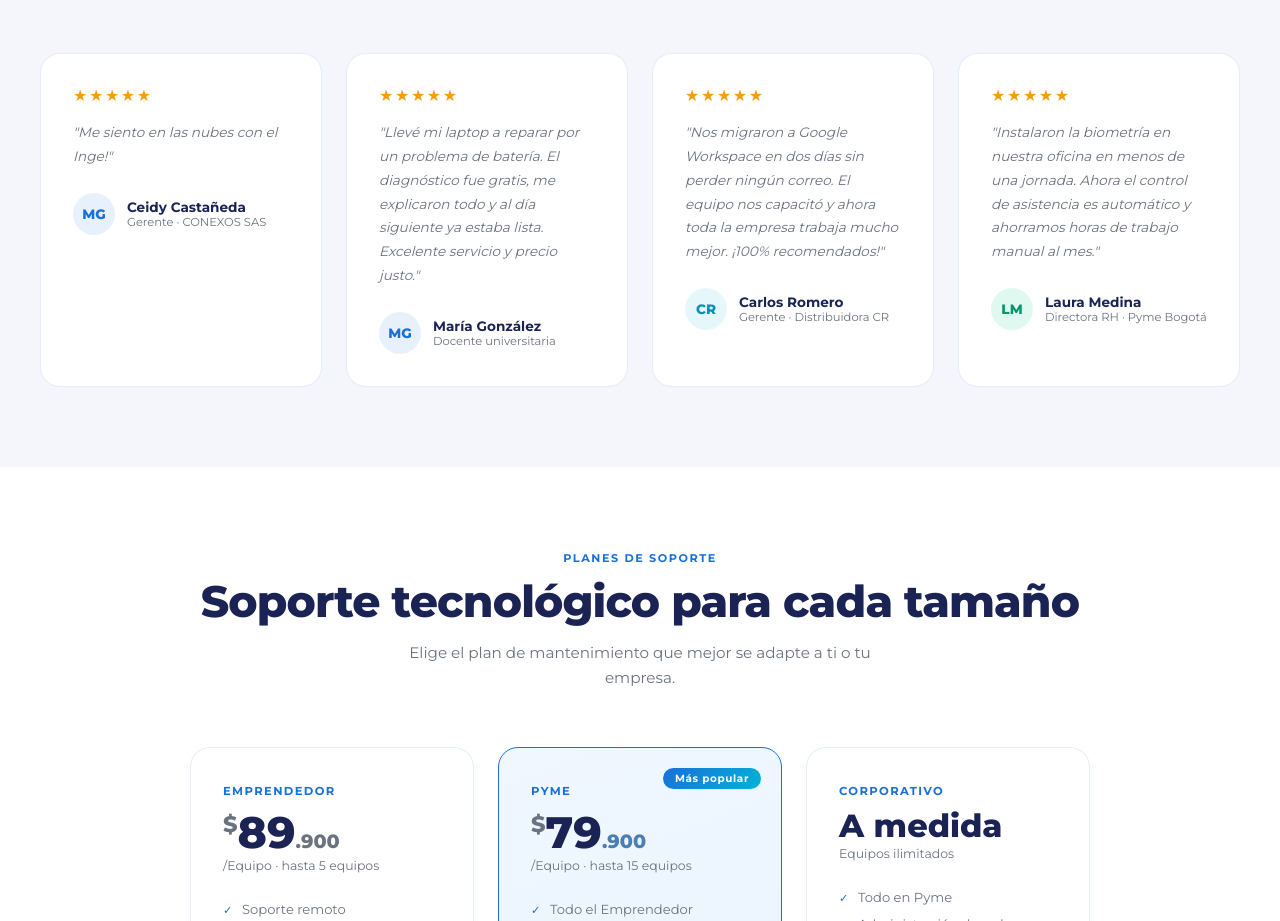
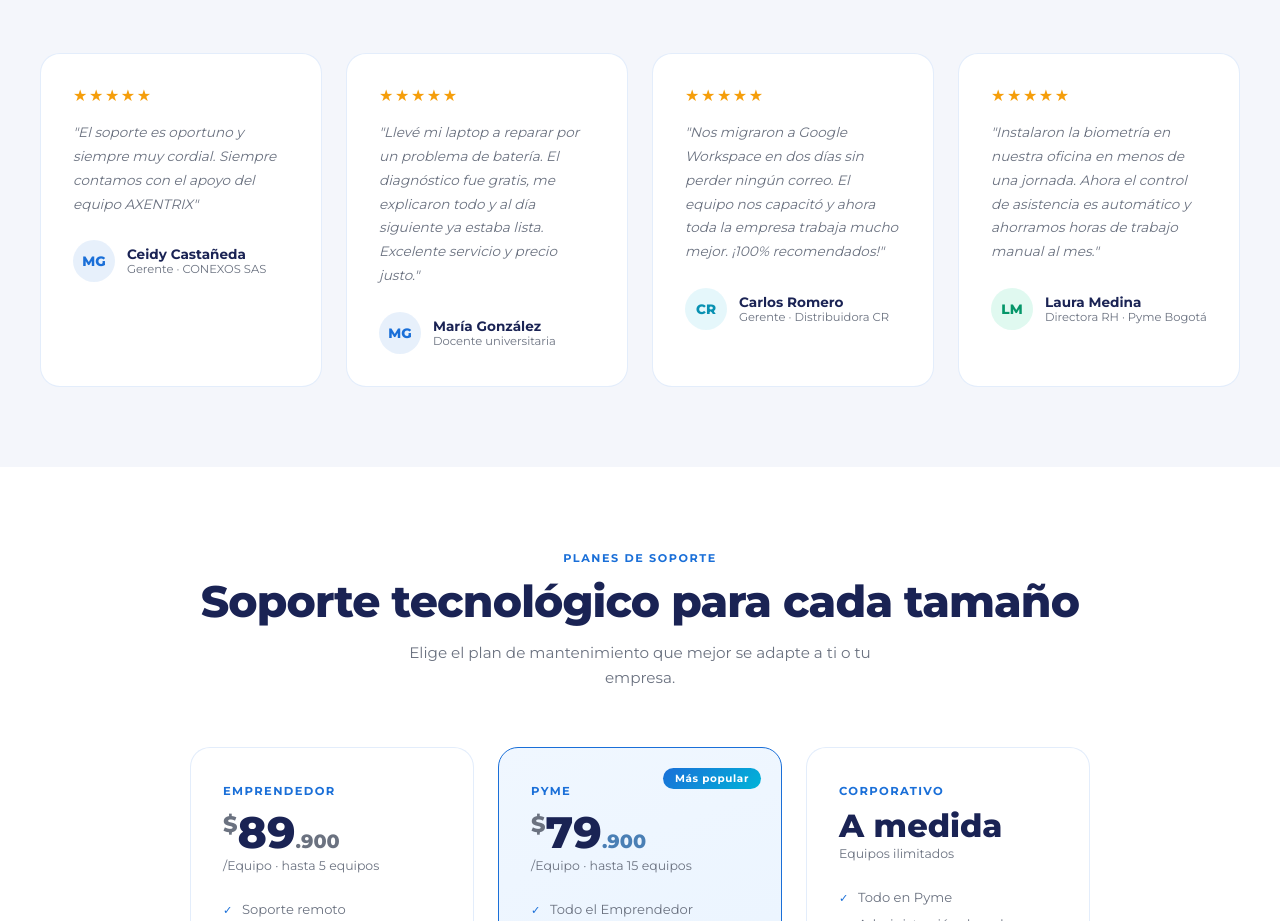
Before and after one commit to danielvasquezcandela/axentrix, a plain HTML site: page index.html in a window 1280 px wide. Shown: the part 5530-6451 px from the top of the page. Drawn offline with Linux system fonts and the light colour scheme; a script that the page names is missing.

Commit message:
Update index.html

```diff
--- a/index.html
+++ b/index.html
@@ -799,7 +799,7 @@ footer{background:var(--dark);padding:4rem 1.5rem 2rem;}
     <div class="testi-grid">
       <div class="testi-card reveal">
         <div class="testi-stars">★★★★★</div>
-        <p class="testi-text">"Me siento en las nubes con el Inge!"</p>
+        <p class="testi-text">"El soporte es oportuno y siempre muy cordial. Siempre contamos con el apoyo del equipo AXENTRIX"</p>
         <div class="testi-author"><div class="testi-avatar" style="background:rgba(26,111,216,.1);color:var(--blue)">MG</div><div><div class="testi-name">Ceidy Castañeda</div><div class="testi-role">Gerente · CONEXOS SAS</div></div></div>
       </div>
       <div class="testi-card reveal">
```
